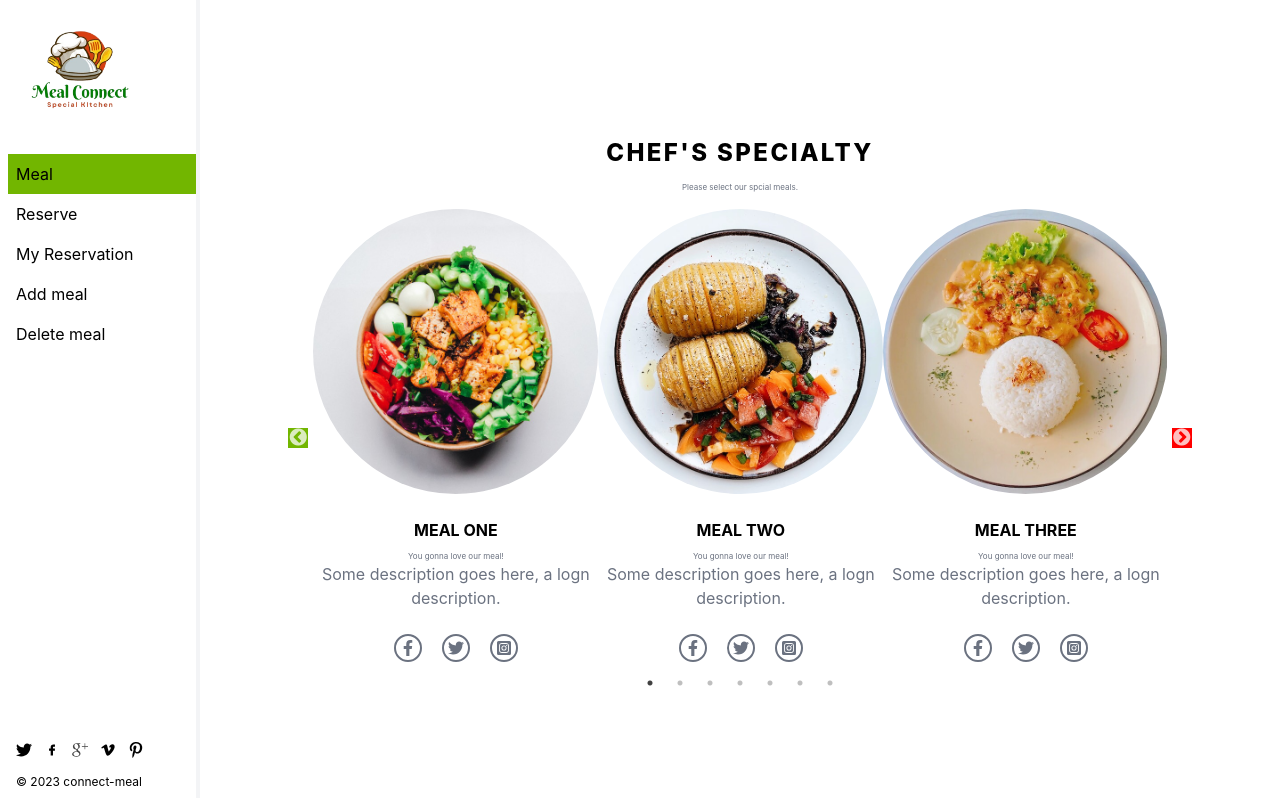
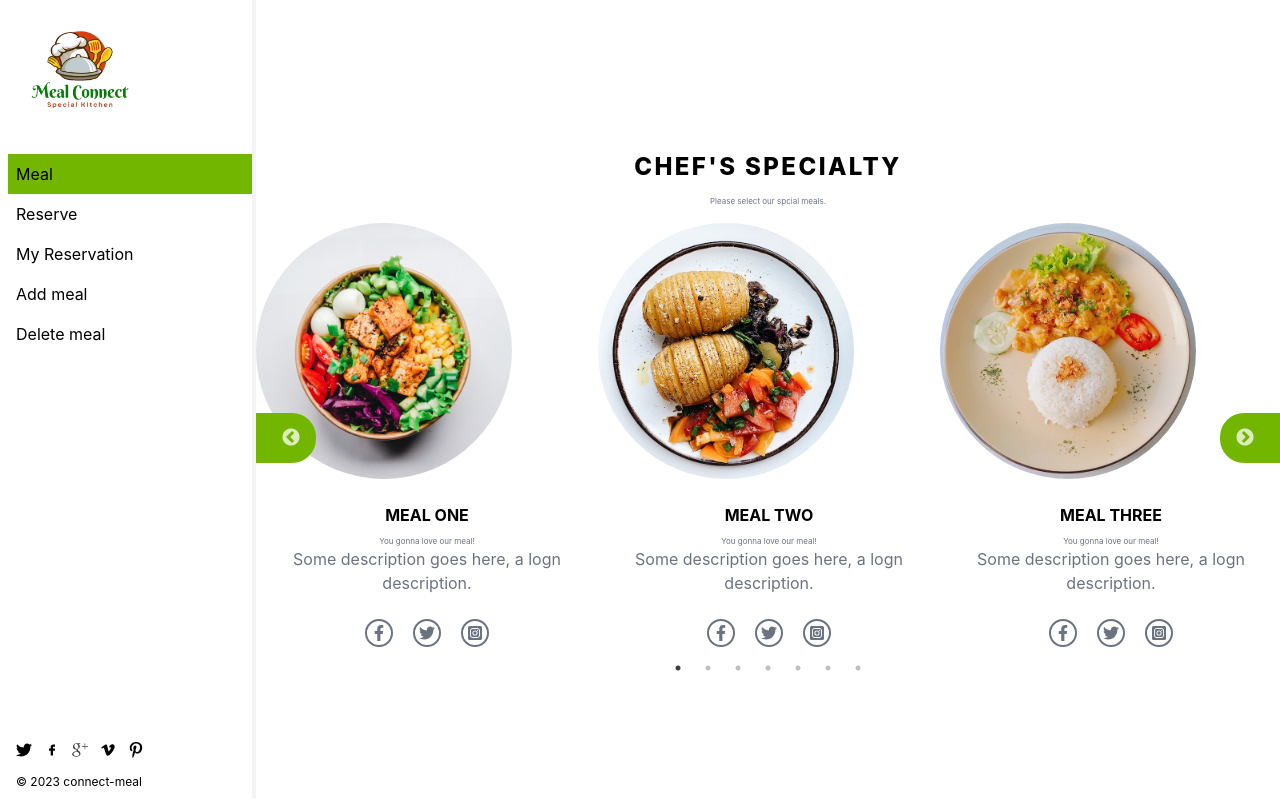
Before and after one commit to JoyTaribagshaw/meal_connect-frontend, a React (Create React App) app: page / in a window 1280 px wide. Shown: the part 2402-3208 px from the top of the page. Built offline with nearby package versions, Linux system fonts and the light colour scheme.

Commit message:
Add main page component

```diff
--- a/src/components/navigation/MealSlider.js
+++ b/src/components/navigation/MealSlider.js
@@ -1,4 +1,9 @@
+/* eslint-disable react/jsx-props-no-spreading */
+/* eslint-disable jsx-a11y/no-static-element-interactions */
+/* eslint-disable jsx-a11y/click-events-have-key-events */
+/* eslint-disable react/prop-types */
 import React from 'react';
+import './slider.css';
 import Slider from 'react-slick';
 import 'slick-carousel/slick/slick.css';
 import 'slick-carousel/slick/slick-theme.css';
@@ -53,8 +58,21 @@ function NextArrow(props) {
   const { className, style, onClick } = props;
   return (
     <div
-      className={className}
-      style={{ ...style, display: 'block', background: 'red' }}
+      className={`${className} custom-next-arrow`}
+      style={{
+        ...style,
+        display: 'flex',
+        justifyContent: 'end',
+        alignItems: 'center',
+        backgroundColor: '#72b600',
+        width: '60px',
+        padding: '25px',
+        borderRadius: '24px 0 0 24px',
+        boxSizing: 'border-box',
+        zIndex: 1,
+        position: 'absolute',
+        right: 0,
+      }}
       onClick={onClick}
     />
   );
@@ -64,9 +82,21 @@ function PrevArrow(props) {
   const { className, style, onClick } = props;
   return (
     <div
-      className={className}
+      className={`${className} custom-prev-arrow`}
       style={{
-        ...style, display: 'block', background: '#72b600' }}
+        ...style,
+        display: 'flex',
+        justifyContent: 'start',
+        alignItems: 'center',
+        backgroundColor: '#72b600',
+        width: '60px',
+        padding: '25px',
+        borderRadius: '0 24px 24px 0',
+        boxSizing: 'border-box',
+        zIndex: 1,
+        position: 'absolute',
+        left: 0,
+      }}
       onClick={onClick}
     />
   );
@@ -83,28 +113,28 @@ function MealSlider() {
     prevArrow: <PrevArrow />,
   };
   return (
-    <div className="w-8/12 h-4/5 m-auto">
+    <div className="w-4/5 h-4/5 my-auto main-slider-container">
       <div className="flex flex-col gap-3 mb-4">
-        <h1 className="text-center font-extrabold tracking-widest text-2xl">CHEF'S SPECIALTY</h1>
+        <h1 className="text-center font-extrabold tracking-widest text-2xl">CHEF&apos;S SPECIALTY</h1>
         <p className="text-xxs text-center text-gray-500">Please select our spcial meals.</p>
       </div>
       <div className="relative">
         <Slider {...settings}>
           {data.map((d) => (
-            <div key={d.id} className="flex justify-center gap-2">
+            <div key={d.id} className="meal-card flex items-center justify-center text-center">
               <div>
-                <img src={d.img} alt="meal1" className="w-72 rounded-full" />
+                <img src={d.img} alt="meal1" className="m-0 p-0 w-64 rounded-full hover:cursor-pointer" />
               </div>
               <div className="text-center my-6">
-                <p className="font-bold my-2 uppercase">{d.name}</p>
+                <p className="font-bold my-2 uppercase hover:cursor-pointer">{d.name}</p>
                 <p className="text-xxs text-gray-500">You gonna love our meal!</p>
                 <p className="text-gray-500">{d.description}</p>
               </div>
               <div className="">
                 <ul className="flex justify-center gap-5">
-                  <li className="text-gray-500 border-solid border-2 border-gray-500 rounded-full p-1"><FaFacebookF /></li>
-                  <li className="text-gray-500 border-solid border-2 border-gray-500 rounded-full p-1"><FaTwitter /></li>
-                  <li className="text-gray-500 border-solid border-2 border-gray-500 rounded-full p-1"><FaInstagramSquare /></li>
+                  <li className="text-gray-500 hover:cursor-pointer border-solid border-2 border-gray-500 rounded-full p-1"><FaFacebookF /></li>
+                  <li className="text-gray-500 hover:cursor-pointer border-solid border-2 border-gray-500 rounded-full p-1"><FaTwitter /></li>
+                  <li className="text-gray-500 hover:cursor-pointer border-solid border-2 border-gray-500 rounded-full p-1"><FaInstagramSquare /></li>
                 </ul>
               </div>
             </div>
--- a/src/components/navigation/Navigation.js
+++ b/src/components/navigation/Navigation.js
@@ -8,7 +8,7 @@ import vi from '../../img/vi.svg';
 
 function Navigation() {
   return (
-    <div className="h-screen flex flex-col justify-between border-r-4 border-gray-100 p-0 w-48 ml-2 mb-2">
+    <div className="h-screen flex flex-col justify-between border-r-4 border-gray-100 p-0 w-1/5 ml-2 mb-2">
       <div className="">
         <img src={logo} alt="logoImg" className="w-36 mb-3" />
         <ul className="flex flex-col gap-0 ">
--- /dev/null
+++ b/src/components/navigation/slider.css
@@ -0,0 +1,3 @@
+.main-slider-container {
+  position: relative;
+}
```
